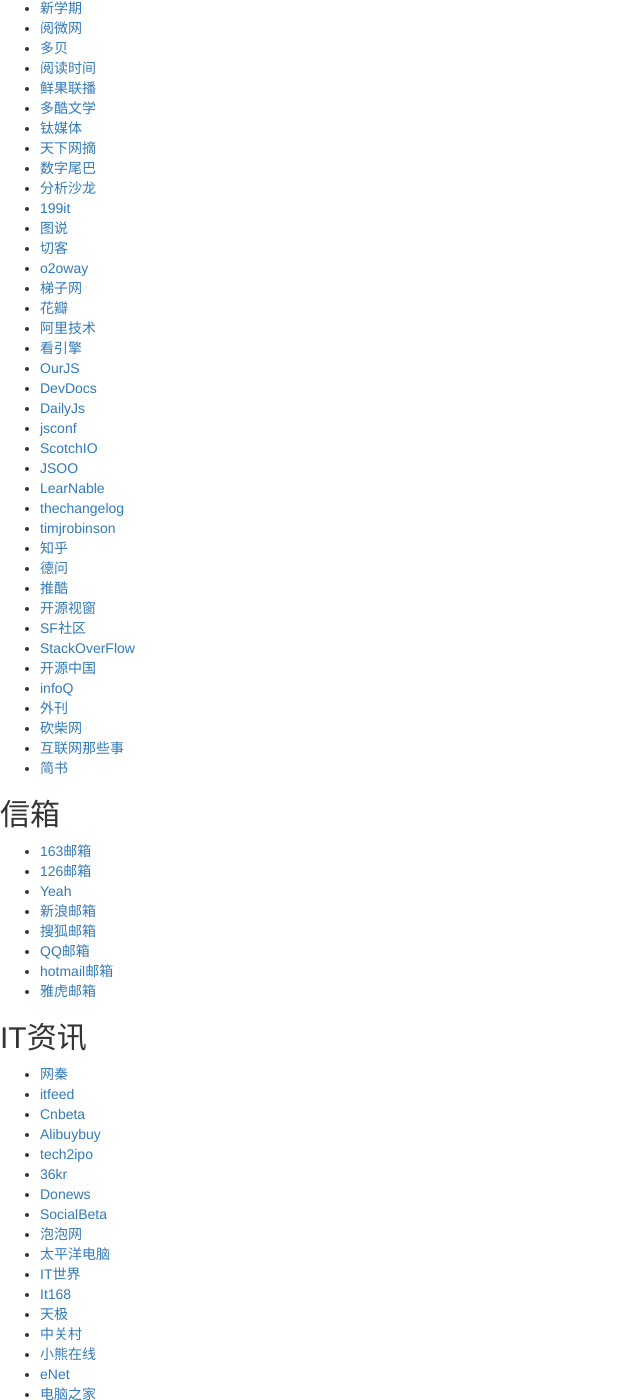
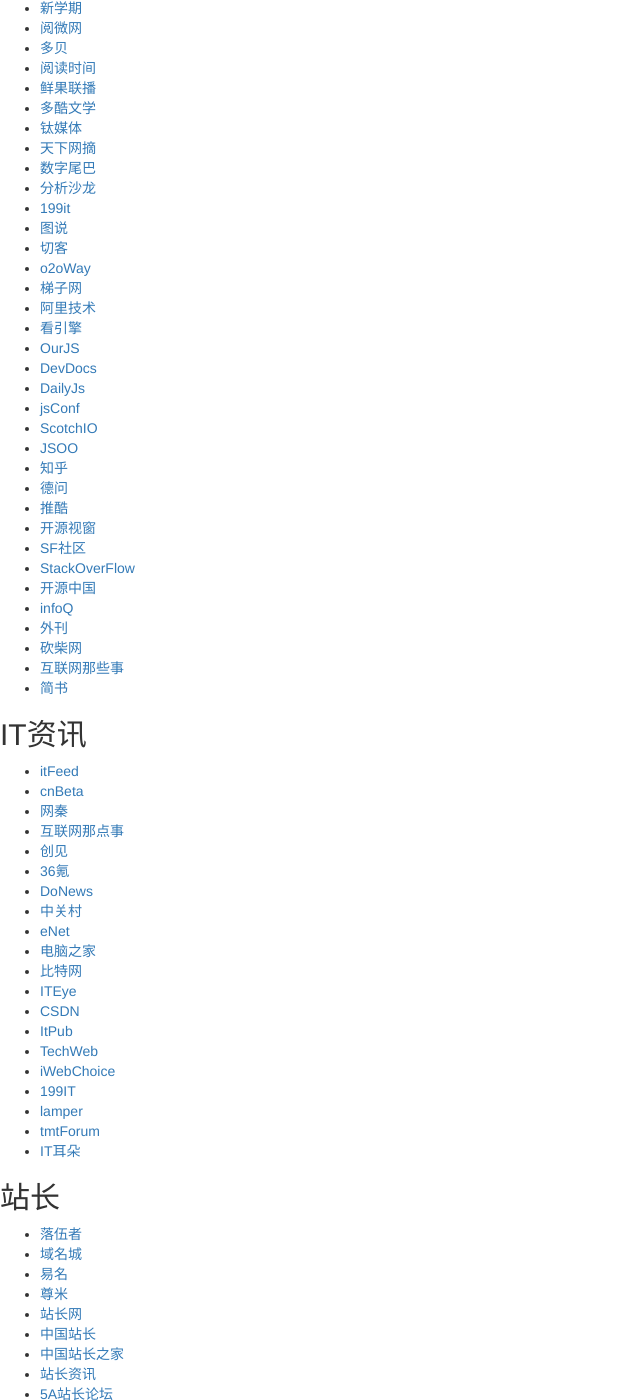
Before and after one commit to wkylin/wkylin.github.com, a Jekyll site: the page built from homelink.html, in a window 1280 px wide and 1400 px high, scrolled down 2995 px. Shown: the whole window, without its empty margins (0-640 px from the left). Built offline with Jekyll 4.4.1, drawn with Linux system fonts in a browser that asks for light colours; nearby versions of some CDN libraries; library files that are not in the unit come from our copies; comment, search, counter and statistics services are not loaded; some of the changed text lies outside the part shown.

Commit message:
modify ued

```diff
--- a/css3link.html
+++ b/css3link.html
@@ -10,7 +10,7 @@
     <h2>WEB FLOW</h2>
 </div>
 <ul class="ui-list fn-clear">
-    <li class="ui-list-item"><a href="https://webflow.com/" target="_blank">webflow</a></li>
+    <li class="ui-list-item"><a href="https://webflow.com/" target="_blank">webFlow</a></li>ssssss
 </ul>
 <div class="ui-title fn-clear">
     <h2>前端组织</h2>
@@ -45,6 +45,8 @@
     <li class="ui-list-item"><a href="http://webbb.com.cn" target="_blank">webBB</a></li>
     <li class="ui-list-item"><a href="http://www.html-js.com" target="_blank">前端乱炖</a></li>
     <li class="ui-list-item"><a href="http://www.woiweb.net/" target="_blank">iWeb</a></li>
+    <li class="ui-list-item"><a href="http://w3c.com.cn/" target="_blank">前端问答</a></li>
+    <li class="ui-list-item"><a href="http://www.iyunying.org/" target="_blank">爱运营</a></li>
 </ul>
 <div class="ui-title fn-clear">
     <h2>CSS FrameWork</h2>
--- a/homelink.html
+++ b/homelink.html
@@ -140,20 +140,16 @@
     <li class="ui-list-item"><a href="http://www.199it.com/" target="_blank">199it</a></li>
     <li class="ui-list-item"><a href="http://picsays.com" target="_blank">图说</a></li>
     <li class="ui-list-item"><a href="http://www.qieke.com/" target="_blank">切客</a></li>
-    <li class="ui-list-item"><a href="http://www.o2oway.com/" target="_blank">o2oway</a></li>
+    <li class="ui-list-item"><a href="http://www.o2oway.com/" target="_blank">o2oWay</a></li>
     <li class="ui-list-item"><a href="http://www.tizi.com" target="_blank">梯子网</a></li>
-    <li class="ui-list-item"><a href="http://huaban.com/" target="_blank">花瓣</a></li>
     <li class="ui-list-item"><a href="http://adc.alibabatech.org/" target="_blank">阿里技术</a></li>
     <li class="ui-list-item"><a href="http://www.kankanews.com/" target="_blank">看引擎</a></li>
     <li class="ui-list-item"><a href="http://ourjs.com/" target="_blank">OurJS</a></li>
     <li class="ui-list-item"><a href="http://devdocs.io/" target="_blank">DevDocs</a></li>
     <li class="ui-list-item"><a href="http://dailyjs.com/" target="_blank">DailyJs</a></li>
-    <li class="ui-list-item"><a href="http://jsconf.cn/" target="_blank">jsconf</a></li>
+    <li class="ui-list-item"><a href="http://jsconf.cn/" target="_blank">jsConf</a></li>
     <li class="ui-list-item"><a href="http://scotch.io/" target="_blank">ScotchIO</a></li>
     <li class="ui-list-item"><a href="http://www.javascriptoo.com/" target="_blank">JSOO</a></li>
-    <li class="ui-list-item"><a href="https://learnable.com/" target="_blank">LearNable</a></li>
-    <li class="ui-list-item"><a href="http://thechangelog.com/" target="_blank">thechangelog</a></li>
-    <li class="ui-list-item"><a href="http://www.timjrobinson.com/" target="_blank">timjrobinson</a></li>
     <li class="ui-list-item"><a href="http://www.zhihu.com/" target="_blank">知乎</a></li>
     <li class="ui-list-item"><a href="http://www.dewen.org/" target="_blank">德问</a></li>
     <li class="ui-list-item"><a href="http://www.tuicool.com" target="_blank">推酷</a></li>
@@ -167,56 +163,30 @@
     <li class="ui-list-item"><a href="http://www.yixieshi.com/" target="_blank">互联网那些事</a></li>
     <li class="ui-list-item"><a href="http://jianshu.io" target="_blank">简书</a></li>
 </ul>
-
-<div class="ui-title fn-clear">
-    <h2>信箱</h2>
-</div>
-<ul class="ui-list fn-clear">
-    <li class="ui-list-item"><a href="http://mail.163.com/" target="_blank">163邮箱</a></li>
-    <li class="ui-list-item"><a href="http://www.126.com/" target="_blank">126邮箱</a></li>
-    <li class="ui-list-item"><a href="http://www.yeah.net/" target="_blank">Yeah</a></li>
-    <li class="ui-list-item"><a href="http://mail.sina.com.cn/" target="_blank">新浪邮箱</a></li>
-    <li class="ui-list-item"><a href="http://mail.sohu.com/" target="_blank">搜狐邮箱</a></li>
-    <li class="ui-list-item"><a href="http://mail.qq.com/" target="_blank">QQ邮箱</a></li>
-    <li class="ui-list-item"><a href="http://www.hotmail.com/" target="_blank">hotmail邮箱</a></li>
-    <li class="ui-list-item"><a href="http://mail.yahoo.com/" target="_blank">雅虎邮箱</a></li>
-</ul>
 <div class="ui-title fn-clear">
     <h2>IT资讯</h2>
 </div>
 <ul class="ui-list fn-clear">
+    <li class="ui-list-item"><a href="http://www.itfeed.com/" target="_blank">itFeed</a></li>
+    <li class="ui-list-item"><a href="http://www.cnbeta.com/" target="_blank">cnBeta</a></li>
     <li class="ui-list-item"><a href="http://cn.nq.com/" target="_blank">网秦</a></li>
-    <li class="ui-list-item"><a href="http://www.itfeed.com/" target="_blank">itfeed</a></li>
-    <li class="ui-list-item"><a href="http://www.cnbeta.com/" target="_blank">Cnbeta</a></li>
-    <li class="ui-list-item"><a href="http://www.alibuybuy.com/" target="_blank">Alibuybuy</a></li>
-    <li class="ui-list-item"><a href="http://tech2ipo.com/" target="_blank">tech2ipo</a></li>
-    <li class="ui-list-item"><a href="http://www.36kr.com/" target="_blank">36kr</a></li>
-    <li class="ui-list-item"><a href="http://www.donews.com/" target="_blank">Donews</a></li>
-    <li class="ui-list-item"><a href="http://www.socialbeta.cn/" target="_blank">SocialBeta</a></li>
-    <li class="ui-list-item"><a href="http://www.pcpop.com/" target="_blank">泡泡网</a></li>
-    <li class="ui-list-item"><a href="http://www.pconline.com.cn/" target="_blank">太平洋电脑</a></li>
-    <li class="ui-list-item"><a href="http://it.com.cn/" target="_blank">IT世界</a></li>
-    <li class="ui-list-item"><a href="http://www.it168.com/" target="_blank">It168</a></li>
-    <li class="ui-list-item"><a href="http://www.yesky.com/" target="_blank">天极</a></li>
+    <li class="ui-list-item"><a href="http://www.alibuybuy.com/" target="_blank">互联网那点事</a></li>
+    <li class="ui-list-item"><a href="http://tech2ipo.com/" target="_blank">创见</a></li>
+    <li class="ui-list-item"><a href="http://www.36kr.com/" target="_blank">36氪</a></li>
+    <li class="ui-list-item"><a href="http://www.donews.com/" target="_blank">DoNews</a></li>
     <li class="ui-list-item"><a href="http://www.zol.com.cn/" target="_blank">中关村</a></li>
-    <li class="ui-list-item"><a href="http://www.beareyes.com.cn/" target="_blank">小熊在线</a></li>
     <li class="ui-list-item"><a href="http://www.enet.com.cn/" target="_blank">eNet</a></li>
     <li class="ui-list-item"><a href="http://www.pchome.net/" target="_blank">电脑之家</a></li>
     <li class="ui-list-item"><a href="http://www.chinabyte.com/" target="_blank">比特网</a></li>
     <li class="ui-list-item"><a href="http://www.ITeye.com/" target="_blank">ITEye</a></li>
     <li class="ui-list-item"><a href="http://www.csdn.net/" target="_blank">CSDN</a></li>
-    <li class="ui-list-item"><a href="http://www.itpub.net/" target="_blank">ITpub</a></li>
-    <li class="ui-list-item"><a href="http://www.techweb.com.cn/" target="_blank">Techweb</a></li>
-    <li class="ui-list-item"><a href="http://www.iwebchoice.com/" target="_blank">iWebchoice</a></li>
-    <li class="ui-list-item"><a href="http://www.itbulo.com/" target="_blank">IT部落</a></li>
-    <li class="ui-list-item"><a href="http://www.verycd.com/" target="_blank">VeryCD</a></li>
-    <li class="ui-list-item"><a href="http://www.xunlei.com/" target="_blank">迅雷</a></li>
+    <li class="ui-list-item"><a href="http://www.itpub.net/" target="_blank">ItPub</a></li>
+    <li class="ui-list-item"><a href="http://www.techweb.com.cn/" target="_blank">TechWeb</a></li>
+    <li class="ui-list-item"><a href="http://www.iwebchoice.com/" target="_blank">iWebChoice</a></li>
     <li class="ui-list-item"><a href="http://www.199it.com/" target="_blank">199IT</a></li>
-    <li class="ui-list-item"><a href="http://tuchong.com/" target="_blank">图虫</a></li>
     <li class="ui-list-item"><a href="http://blog.lamper.cn/" target="_blank">lamper</a></li>
-    <li class="ui-list-item"><a href="http://www.itfeed.com/" target="_blank">itfeed</a></li>
-    <li class="ui-list-item"><a href="http://www.tmtforum.com/" target="_blank">tmtforum</a></li>
-    <li class="ui-list-item"><a href="http://www.iterduo.com/" target="_blank">iterduo</a></li>
+    <li class="ui-list-item"><a href="http://www.tmtforum.com/" target="_blank">tmtForum</a></li>
+    <li class="ui-list-item"><a href="http://www.iterduo.com/" target="_blank">IT耳朵</a></li>
 </ul>
 <div class="ui-title fn-clear">
     <h2>站长</h2>
@@ -312,6 +282,7 @@
 </div>
 <ul class="ui-list fn-clear">
     <li class="ui-list-item"><a href="http://www.newegg.com.cn" target="_blank">新蛋</a></li>
+    <li class="ui-list-item"><a href="http://www.pconline.com.cn/" target="_blank">太平洋电脑</a></li>
     <li class="ui-list-item"><a href="http://www.shudoo.com/" target="_blank">电脑报</a></li>
     <li class="ui-list-item"><a href="http://bbs.cfan.com.cn/" target="_blank">cfan</a></li>
     <li class="ui-list-item"><a href="http://diybbs.it168.com/" target="_blank">It168硬件</a></li>
```
Also changed, not shown: html5.html (+10 -11 lines), tech.html (+39 -21 lines), uedlink.html (+0 -9 lines).
